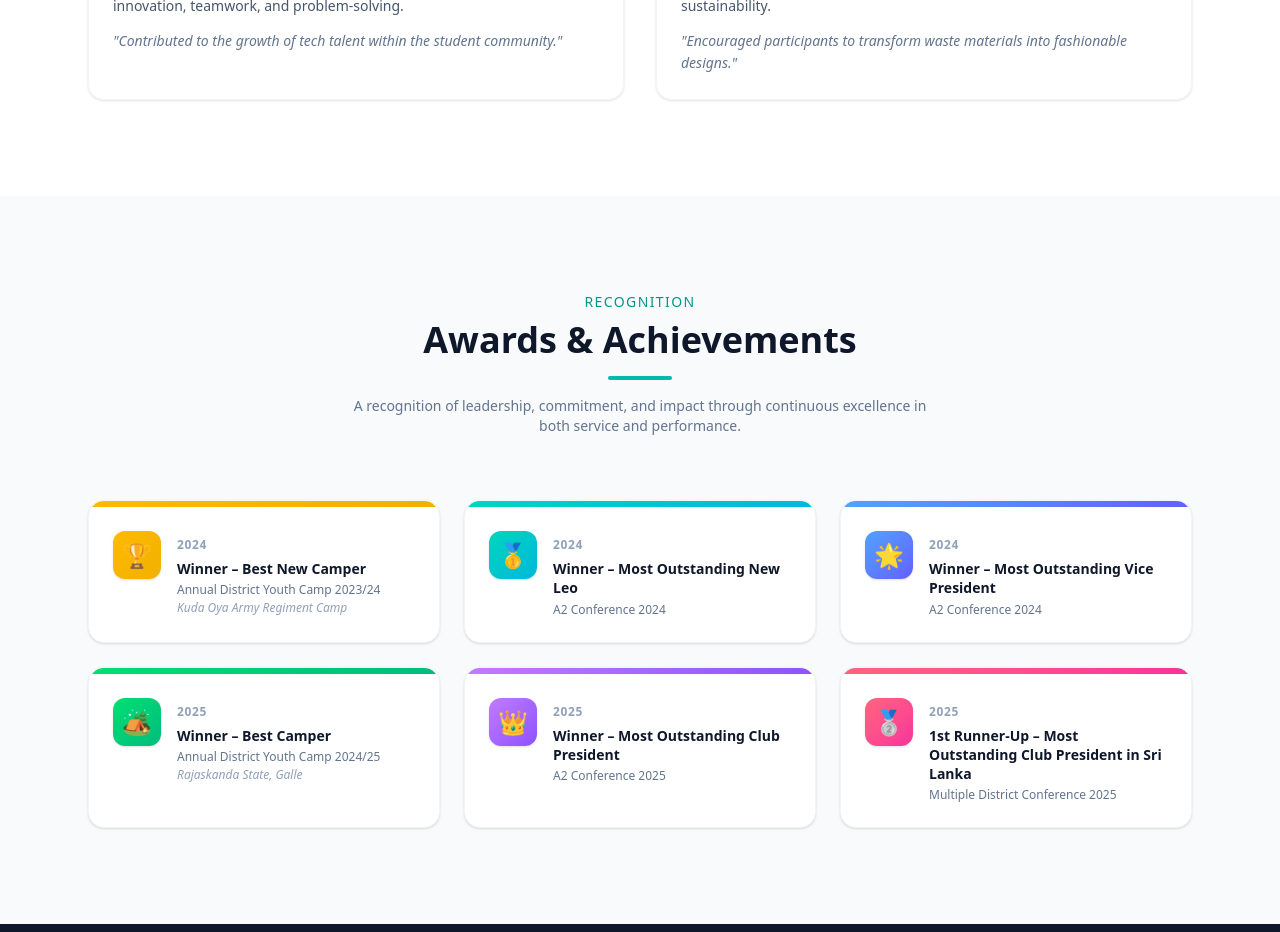
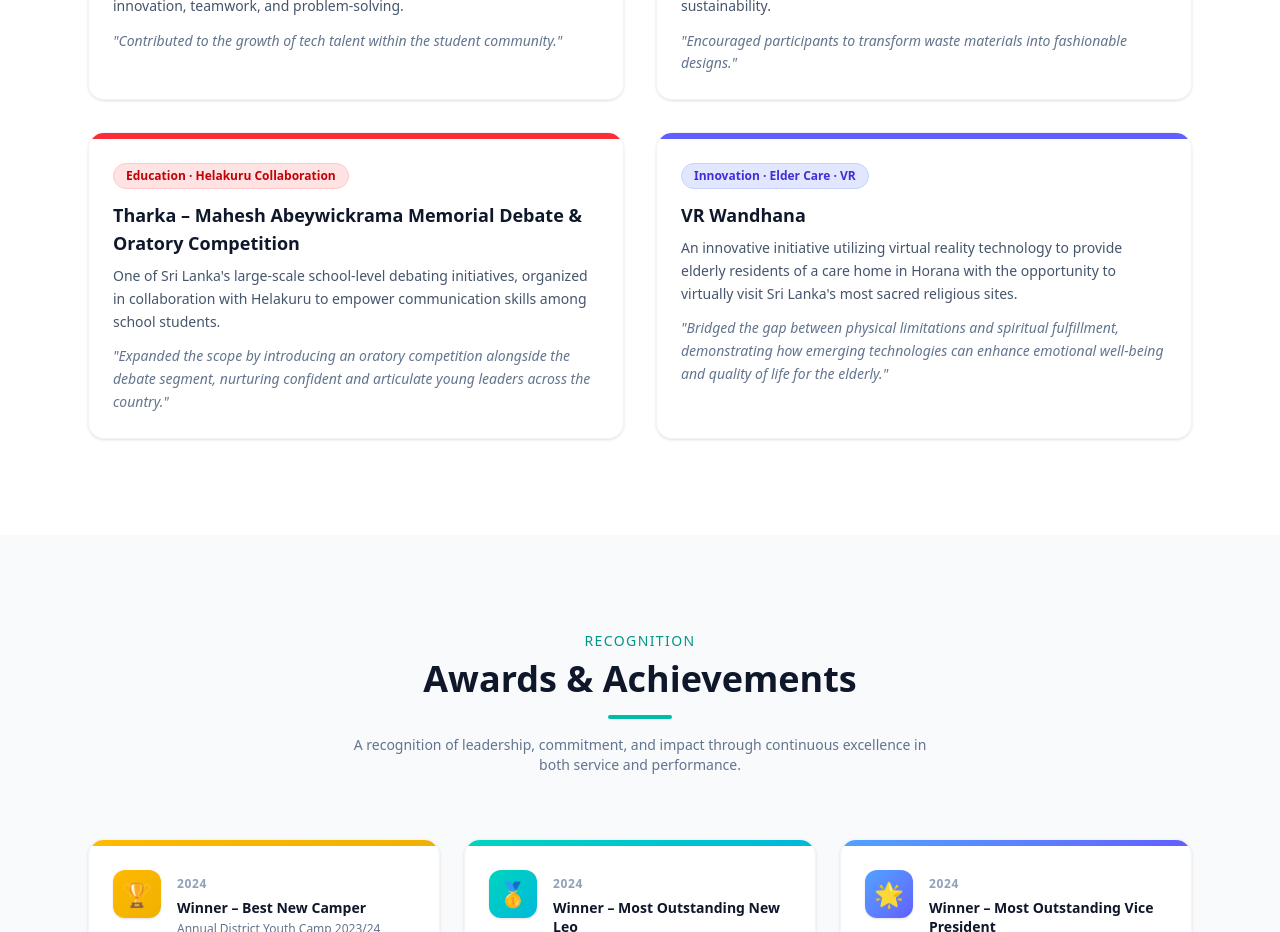
Before and after one commit to akindu-k/darshika-portfolio, a React (Vite) app: page / in a window 1280 px wide. Shown: the part 3420-4352 px from the top of the page. Built offline with nearby package versions, Linux system fonts and the light colour scheme.

Commit message:
update events

```diff
--- a/src/components/Events.jsx
+++ b/src/components/Events.jsx
@@ -43,6 +43,28 @@ const events = [
     highlight: 'Encouraged participants to transform waste materials into fashionable designs.',
     image: null,
   },
+  {
+    title: 'Tharka – Mahesh Abeywickrama Memorial Debate & Oratory Competition',
+    icon: '🎙️',
+    color: 'bg-red-100 text-red-700 border-red-200',
+    accent: 'bg-red-500',
+    tag: 'Education · Helakuru Collaboration',
+    description:
+      'One of Sri Lanka\'s large-scale school-level debating initiatives, organized in collaboration with Helakuru to empower communication skills among school students.',
+    highlight: 'Expanded the scope by introducing an oratory competition alongside the debate segment, nurturing confident and articulate young leaders across the country.',
+    image: null,
+  },
+  {
+    title: 'VR Wandhana',
+    icon: '🥽',
+    color: 'bg-indigo-100 text-indigo-700 border-indigo-200',
+    accent: 'bg-indigo-500',
+    tag: 'Innovation · Elder Care · VR',
+    description:
+      'An innovative initiative utilizing virtual reality technology to provide elderly residents of a care home in Horana with the opportunity to virtually visit Sri Lanka\'s most sacred religious sites.',
+    highlight: 'Bridged the gap between physical limitations and spiritual fulfillment, demonstrating how emerging technologies can enhance emotional well-being and quality of life for the elderly.',
+    image: null,
+  },
 ];
 
 export default function Events() {
```
